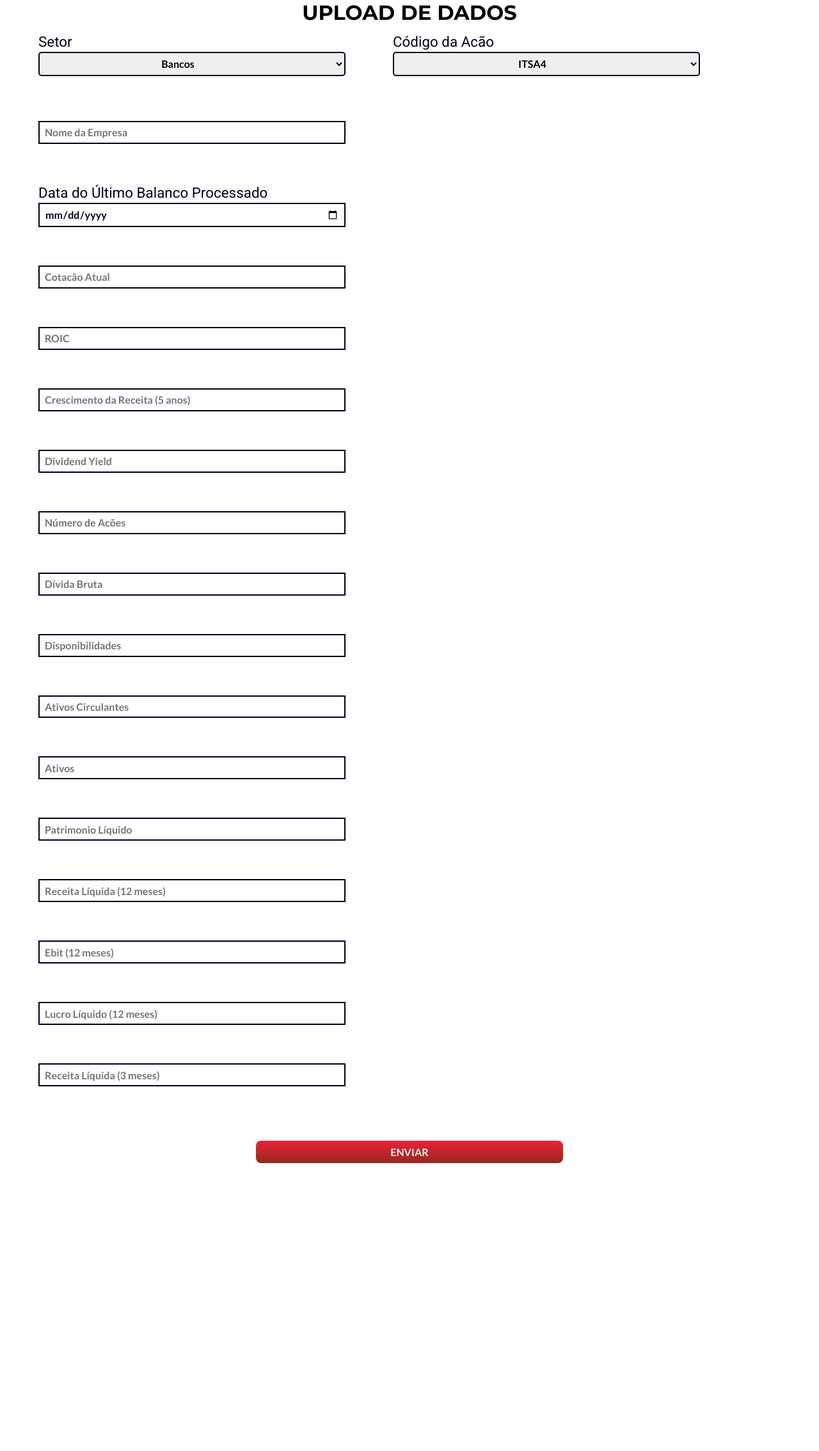
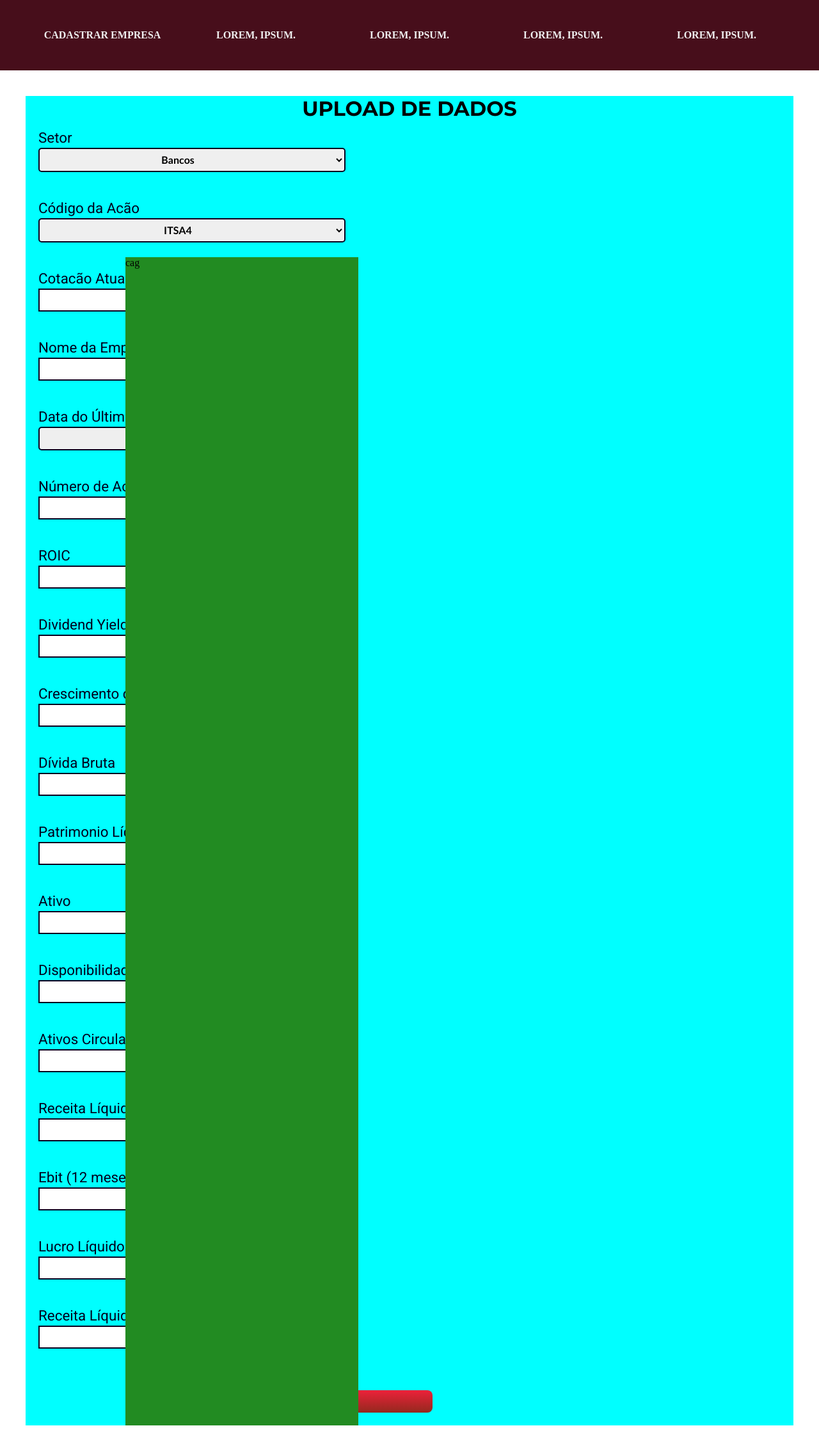
Before and after one commit to Lucas-Oliveira-wd/htdocs, a PHP site: page / in a window 1280 px wide. Shown: the whole page at 64% size. Before the commit the page ends 1818 px from the top, so only its background shows below. Run offline with PHP 8.4, Linux system fonts and the light colour scheme.

Commit message:
:up: alguns dados estão passando para o db, falta colocar as inf para irem aparecendo do lado direito do form

```diff
--- a/css/formUp.css
+++ b/css/formUp.css
@@ -1,5 +1,10 @@
 #secForm{
     background-color: #fff;
+    margin-top: 40px;
+}
+#secForm .container{
+    position: relative;
+    background-color: aqua;
 }
 .stTitle{
     text-align: center;
@@ -17,3 +22,15 @@
 .showSpanlucLiq12 #lucLiq12+span, .showSpanrecL3 #recL3+span{
     display: inline;
 }
+form[name='up']{
+    max-width: fit-content;
+}
+
+#secForm .inform{
+    background-color: forestgreen;
+    position: absolute;
+    right: 0%;
+    top: 10%;
+    left: 30%;
+    bottom: 0;
+}
--- a/css/geral.css
+++ b/css/geral.css
@@ -158,7 +158,7 @@ textarea{
     min-height: 100px; max-height: 300px;
 }
 .formItem{
-    margin: 10px 0 60px;
+    margin: 10px 0 40px;
     padding: 0 20px;
 }
 
--- /dev/null
+++ b/css/header.css
@@ -0,0 +1,47 @@
+header{
+    min-height: 110px;
+    background-color: var(--color-secundary);
+}
+header .container{
+    width: 100%;
+    height: 100%;
+    min-height: inherit;
+}
+nav{
+    width: 100%;
+    height: 100%;
+    min-height: inherit;
+}
+.main-menu{
+    width: 100%;
+    height: 100%;
+    display: flex;
+    justify-content: space-around;
+    align-content: space-around;
+    min-height: inherit;
+}
+.menu-item{
+    width: 100%;
+    height: 100%;
+    flex: 1;
+    display: block;
+    min-height: inherit;
+}
+.menu-item a{
+    width: 100%;
+    height: 100%;
+    text-align: center;
+    display: block;
+    padding: 50px auto;
+    min-height: inherit;
+    display: flex;
+    justify-content: center;
+    text-transform: uppercase;
+    transition: all .3s;
+    font-weight: 600;
+}
+.menu-item a:hover{
+    cursor: pointer;
+    background-color: var(--color-secundary-darker);
+    color: #fff;
+}
--- a/index.html
+++ b/index.html
@@ -11,19 +11,41 @@
     <link rel="manifest" href="/site.webmanifest">
     <link type="text/css" rel="stylesheet" href="css/geral.css"/>
     <link type="text/css" rel="stylesheet" href="css/formUp.css"/>
+    <link type="text/css" rel="stylesheet" href="css/header.css"/>
 </head>
 <body onload="writeCod (document.querySelector('#setor'))">
-
+    <header>
+        <div class="container">
+            <nav>
+                <ul class="main-menu">
+                    <li class="menu-item">
+                        <a href="index.html">Cadastrar Empresa</a>
+                    </li>
+                    <li class="menu-item">
+                        <a href="">Lorem, ipsum.</a>
+                    </li>
+                    <li class="menu-item">
+                        <a href="">Lorem, ipsum.</a>
+                    </li>
+                    <li class="menu-item">
+                        <a href="">Lorem, ipsum.</a>
+                    </li>
+                    <li class="menu-item">
+                        <a href="">Lorem, ipsum.</a>
+                    </li>
+                </ul>
+            </nav>
+        </div>
+    </header>
 
 <section id = "secForm">
 <div class="container">
     <h1 class = "stTitle">Upload de dados</h1>
     <form action="form.php" method='post' name="up">
-        <div class="form-line">
 
         <div class="formItem">
             <label for="setor">Setor</label><br>
-            <select aria-placeholder='Setor' onblur="checkEmpty(this)" onchange="writeCod(this);" name="setor" id="setor">
+            <select aria-placeholder='Setor' onblur="checkEmpty(this)" onchange="writeCod(this);wrtEmpName(this);" name="setor" id="setor">
                 <!-- os options vao ser escritos em js -->
             </select>
             <span class='spanCampEmpty'>*Campo vazio!</span>
@@ -35,101 +57,123 @@
             </select>
             <span class='spanCampEmpty'>*Campo vazio!</span>
         </div>
+
+        <!--    Cotacão atual   -->
+        <div class="formItem"Cotacão Atual>
+            <label for="cot">Cotacão Atual</label><br>
+            <input onkeyup="justNumbersReal (this);toReal(this)" onblur='checkEmpty(this)' name="cot" id="cot" type="text">
+            <span class='spanCampEmpty'>*Campo vazio!</span>
         </div>
 
         <div class="formItem">
-            <input onblur='checkEmpty(this)' onkeyup="justLetters(this)" placeholder="Nome da Empresa" name="empName" id="empName" type="text">
-            <span class='spanCampEmpty'>*Campo vazio!</span>
-        </div>
-        <div class="formItem">
-            <label for="ultBal">Data do Último Balanco Processado</label><br>
-            <input onblur='checkEmpty(this)' placeholder="Último Balanco Processado" name="ultBal" id="ultBal" type="date">
+            <label for="empName">Nome da Empresa</label><br>
+            <input onblur='checkEmpty(this)' name="empName" id="empName" type="text">
             <span class='spanCampEmpty'>*Campo vazio!</span>
         </div>
 
-        <!--    Cotacão atual   -->
         <div class="formItem">
-            <input placeholder="Cotacão Atual" onkeyup="justNumbersReal (this);toReal(this)" onblur='checkEmpty(this)' name="cot" id="cot" type="text">
+            <label for="ultBal">Data do Último Balanco Processado</label><br>
+            <select onblur='checkEmpty(this)' name="ultBal" id="ultBal">
+            <option selected value="2022-03-31">31/03/2022</option>
+            <option value="2022-06-31">31/06/2022</option>
+            </select>
+            <span class='spanCampEmpty'>*Campo vazio!</span>
+        </div>
+
+        <!--    Numero de acoes   -->
+        <div class="formItem">
+            <label for="nAcoes">Número de Acões</label><br>
+            <input onblur='checkEmpty(this)' onkeyup="justNumbers(this)" name="nAcoes" id="nAcoes" type="text">
             <span class='spanCampEmpty'>*Campo vazio!</span>
         </div>
 
         <!--    ROIC   -->
         <div class="formItem">
-            <input placeholder="ROIC" onkeyup="justNumbersPerc(this);toPercent(this)" onblur='checkEmpty(this)' name='roic' id='roic' type="text">
+            <label for="roic">ROIC</label><br>
+            <input onkeyup="justNumbersPerc(this);toPercent(this)" onblur='checkEmpty(this)' name='roic' id='roic' type="text">
+            <span class='spanCampEmpty'>*Campo vazio!</span>
+        </div>
+
+        <!--    Dividend Yield   -->
+        <div class="formItem">
+            <label for="dYield">Dividend Yield</label><br>
+            <input onblur='checkEmpty(this)' onkeyup="justNumbersPerc(this);toPercent(this)" name='dYield' id='dYield' type="text">
             <span class='spanCampEmpty'>*Campo vazio!</span>
         </div>
 
         <!--    Crescimento da Receita   -->
         <div class="formItem">
-            <input placeholder="Crescimento da Receita (5 anos)" onblur='checkEmpty(this)' name='cresres' id='cresres' type="text">
-            <span class='spanCampEmpty'>*Campo vazio!</span>
-        </div>
-
-        <!--    Dividend Yield   -->
-        <div class="formItem">
-            <input placeholder="Dividend Yield" onblur='checkEmpty(this)' onkeyup="justNumbersPerc(this);toPercent(this)" name='dYield' id='dYield' type="text">
-            <span class='spanCampEmpty'>*Campo vazio!</span>
-        </div>
-
-        <!--    Numero de acoes   -->
-        <div class="formItem">
-            <input placeholder="Número de Acões" onblur='checkEmpty(this)' onkeyup="justNumbers(this)" name="nAcoes" id="nAcoes" type="text">
+            <label for="crescres">Crescimento da Receita (5 anos)</label><br>
+            <input onkeyup="justNumbersPerc(this);toPercent(this)" onblur='checkEmpty(this)' name='cresres' id='cresres' type="text">
             <span class='spanCampEmpty'>*Campo vazio!</span>
         </div>
 
         <!--    Divida Bruta   -->
         <div class="formItem">
-            <input placeholder="Dívida Bruta" onblur='checkEmpty(this)'  onkeyup="justNumbers(this)"  name="divB" id="divB" type="text">
+            <label for="divB">Dívida Bruta</label><br>
+            <input onblur='checkEmpty(this)'  onkeyup="justNumbers(this)"  name="divB" id="divB" type="text">
+            <span class='spanCampEmpty'>*Campo vazio!</span>
+        </div>
+
+        <!--    Patrimonio Líquido   -->
+        <div class="formItem">
+            <label for="patLiq">Patrimonio Líquido</label><br>
+            <input onblur='checkEmpty(this)'   onkeyup="justNumbers(this)"  name="patLiq" id="patLiq" type="text"><span class='spanCampEmpty'>*Campo vazio!</span>
+        </div>
+
+        <!--    Ativos   -->
+        <div class="formItem">
+            <label for="ativ">Ativo</label><br>
+            <input onblur='checkEmpty(this)'   onkeyup="justNumbers(this)"  name="ativ" id="ativ" type="text">
             <span class='spanCampEmpty'>*Campo vazio!</span>
         </div>
 
         <!--    Disponibilidades   -->
         <div class="formItem">
-            <input placeholder="Disponibilidades" onblur='checkEmpty(this)'   onkeyup="justNumbers(this)"  name="disp" id="disp" type="text">
+            <label for="disp">Disponibilidades</label><br>
+            <input onblur='checkEmpty(this)'   onkeyup="justNumbers(this)"  name="disp" id="disp" type="text">
             <span class='spanCampEmpty'>*Campo vazio!</span>
         </div>
 
         <!--    Ativos Circulantes  -->
         <div class="formItem">
-            <input placeholder="Ativos Circulantes" onblur='checkEmpty(this)'   onkeyup="justNumbers(this)"  name="ativC" id="ativC" type="text">
+            <label for="ativC">Ativos Circulantes</label><br>
+            <input onblur='checkEmpty(this)'   onkeyup="justNumbers(this)"  name="ativC" id="ativC" type="text">
             <span class='spanCampEmpty'>*Campo vazio!</span>
-        </div>
-
-        <!--    Ativos   -->
-        <div class="formItem">
-            <input placeholder="Ativos" onblur='checkEmpty(this)'   onkeyup="justNumbers(this)"  name="ativ" id="ativ" type="text">
-            <span class='spanCampEmpty'>*Campo vazio!</span>
-        </div>
-
-        <!--    Patrimonio Líquido   -->
-        <div class="formItem">
-            <input placeholder="Patrimonio Líquido" onblur='checkEmpty(this)'   onkeyup="justNumbers(this)"  name="patLiq" id="patLiq" type="text"><span class='spanCampEmpty'>*Campo vazio!</span>
         </div>
 
         <!--    Receita Liquida 12 meses   -->
         <div class="formItem">
-            <input placeholder="Receita Líquida (12 meses)"   onkeyup="justNumbers(this)"  onblur='checkEmpty(this)' name="recL12" id="recL12" type="text"><span class='spanCampEmpty'>*Campo vazio!</span>
+            <label for="recL12">Receita Líquida (12 meses)</label><br>
+            <input onkeyup="justNumbers(this)"  onblur='checkEmpty(this)' name="recL12" id="recL12" type="text"><span class='spanCampEmpty'>*Campo vazio!</span>
         </div>
 
         <!--    EEBIT 12 meses   -->
         <div class="formItem">
-            <input placeholder="Ebit (12 meses)" onblur='checkEmpty(this)'   onkeyup="justNumbers(this)"  name="ebit12" id="ebit12" type="text"><span class='spanCampEmpty'>*Campo vazio!</span>
+            <label for="ebit12">Ebit (12 meses)</label><br>
+            <input onblur='checkEmpty(this)'   onkeyup="justNumbers(this)"  name="ebit12" id="ebit12" type="text"><span class='spanCampEmpty'>*Campo vazio!</span>
         </div>
 
         <!--    Lucro Liquido 12 meses   -->
         <div class="formItem">
-            <input placeholder="Lucro Líquido (12 meses)" onblur='checkEmpty(this)'  onkeyup="justNumbers(this)"   name="lucLiq12" id="lucLiq12" type="text"><span class='spanCampEmpty'>*Campo vazio!</span>
+            <label for="lucLiq12">Lucro Líquido (12 meses)</label><br>
+            <input onblur='checkEmpty(this)'  onkeyup="justNumbers(this)" name="lucLiq12" id="lucLiq12" type="text"><span class='spanCampEmpty'>*Campo vazio!</span>
         </div>
 
-        <!--    receita Liquida   -->
+        <!--    receita Liquida 3 meses  -->
         <div class="formItem">
-            <input placeholder="Receita Líquida (3 meses)" onblur='checkEmpty(this)'  onkeyup="justNumbers(this)"   name="recL3" id="recL3" type="text"><span class='spanCampEmpty'>*Campo vazio!</span>
+            <label for="recL3">Receita Líquida (3 meses)</label><br>
+            <input onblur='checkEmpty(this)'  onkeyup="justNumbers(this)"   name="recL3" id="recL3" type="text"><span class='spanCampEmpty'>*Campo vazio!</span>
         <input type='submit' value="Enviar">
     </form>
+    <div class="inform">
+        cag
+    </div>
 </div>
 </section>
 <script src = "js/formValidate.js"></script>
 <script src = "js/selectConstruction.js"></script>
+<script src = "js/empName.js"></script>
 
 </body>
 </html>
--- a/js/formValidate.js
+++ b/js/formValidate.js
@@ -22,7 +22,9 @@ function justLetters (e){
     };
     let nval = ''; //nova variavel com so com letras
     for(i=0;i<arr.length;i++){
-        nval = nval.concat('',arr[i]);
+        if(arr[i] != undefined){  // retirando os undifineds
+            nval = nval.concat('',arr[i]);
+        }
     }
     e.value = nval; // substituindo o valor do input
 };
--- a/js/selectConstruction.js
+++ b/js/selectConstruction.js
@@ -28,7 +28,7 @@ $petGasBioc = ['ENAT3','PETR4'];
 $tecVestCalc = ['CTSA4'];
 $maqEq = ['MTSA4','KEPL3','WEGE3'];
 $quim = ['CRPG6','BRKM6'];
-$sidMet = ['CSNA3','TKNO4','PATI3','GOAU3','USIM5'];
+$sidMet = ['CSNA3','TKNO4','PATI4','GOAU4','USIM5'];
 $expPet = ['HBTS5','BRML3']
 $madPap = ['EUCA4'];
 $outros = ['ATOM3'];
```
Also changed, not shown: form.php (+47 -23 lines), js/empName.js (added, +35 -0 lines).
